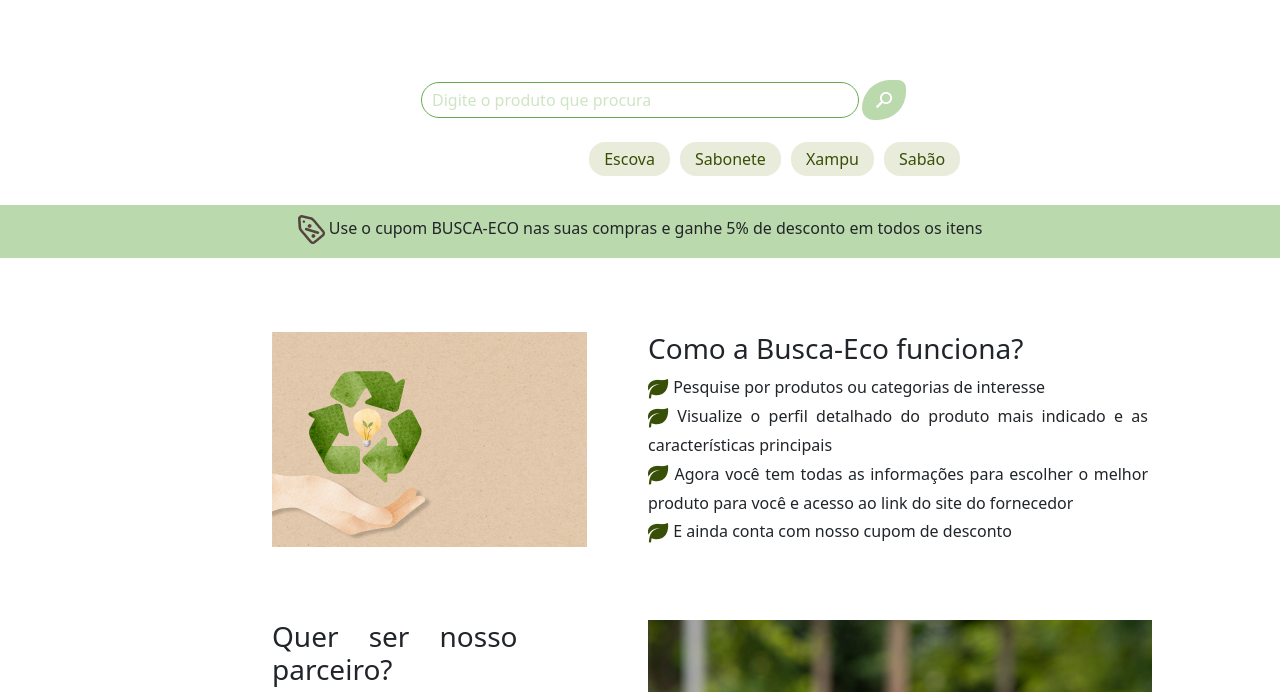
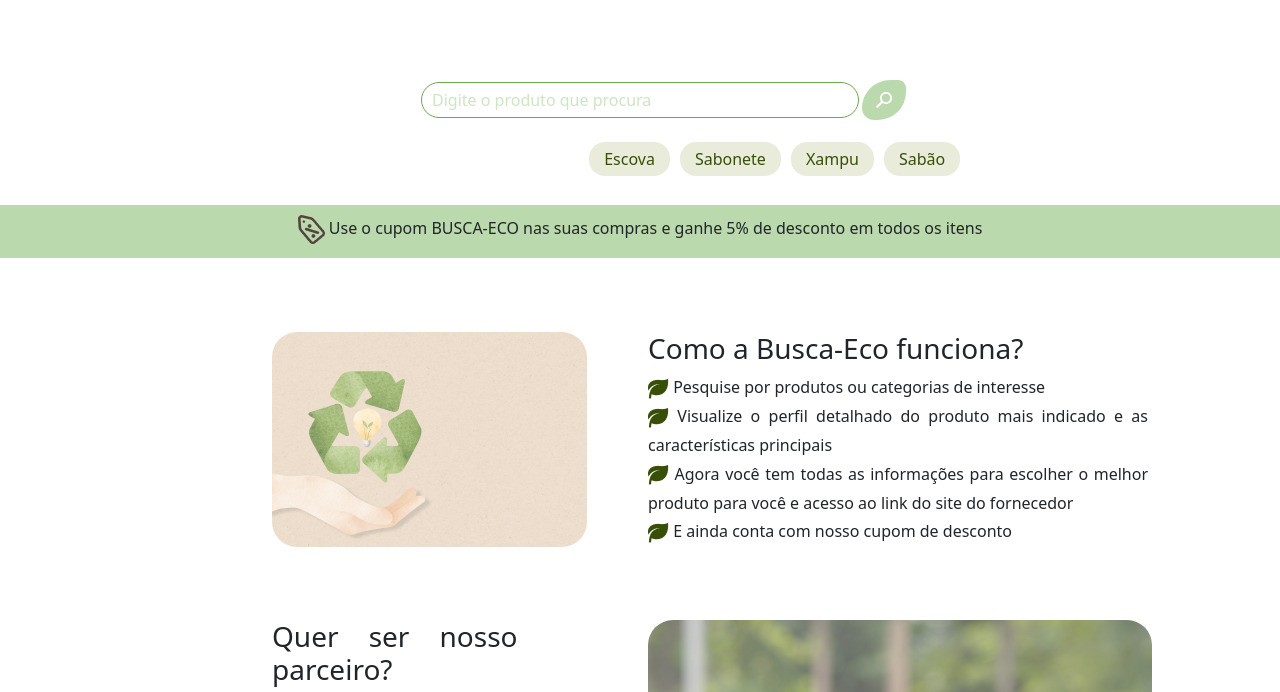
Before and after one commit to YasminRamos/hackathon-provi, a plain HTML site: page index.html in a window 1280 px wide. Shown: the part 83-775 px from the top of the page. Drawn offline with nearby package versions, Linux system fonts and the light colour scheme; a web font is replaced by a local one.

Commit message:
melhorias home - css

```diff
--- a/style.css
+++ b/style.css
@@ -74,7 +74,9 @@
     margin: 50px 80px 60px 190px;
     padding: auto;
     text-align: justify;
+
   }
+
 
   #first-box-debaixo{
     width: 22%;
@@ -90,7 +92,19 @@
     float:right;
     text-align: justify;
     margin: 50px;
+
   }
+
+  .figura{
+    opacity: 60%;
+    border-radius: 25px;
+  }
+
+  .figura:hover{
+    opacity:100%;
+    transition:opacity 2s;
+  }
+
   p{
     line-height: 180%;
   }
```
